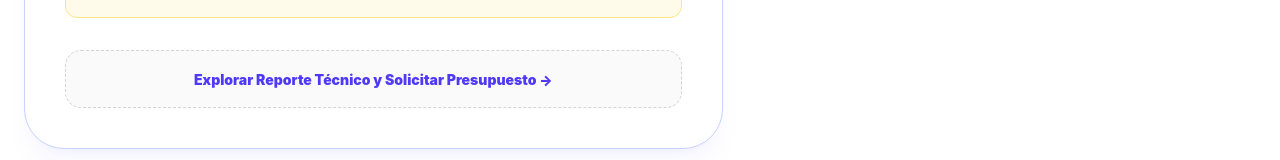
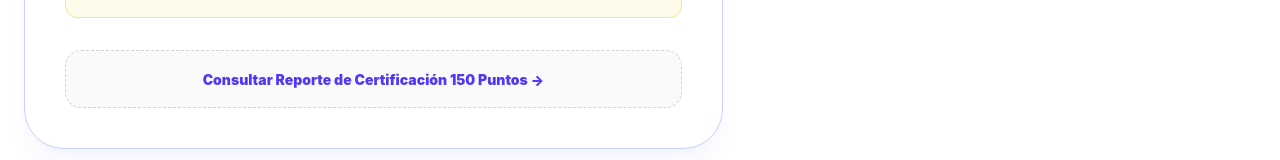
Before and after one commit to andrelomed-ops/Clinkar, a Next.js app: page /buy/hatch-4 in a window 1280 px wide. Shown: the part 1934-2094 px from the top of the page. Built offline with nearby package versions, Linux system fonts and the light colour scheme; no server answers; the database is empty.

Commit message:
fix: force redirection with window.location and resolve 404 dead links

```diff
--- a/src/app/buy/[id]/page.tsx
+++ b/src/app/buy/[id]/page.tsx
@@ -326,10 +326,10 @@ export default function CarDetailPage({ params }: { params: Promise<{ id: string
                                             </div>
                                             <div className="mt-8 p-4 bg-zinc-50 dark:bg-zinc-800/50 rounded-2xl border border-dashed border-zinc-300 dark:border-zinc-700 text-center">
                                                 <Link
-                                                    href={`/dashboard/repair-request?carId=${car.id}`}
+                                                    href={`/buy/${car.id}#checklist`}
                                                     className="inline-flex items-center gap-2 text-indigo-600 dark:text-indigo-400 font-black text-sm hover:underline"
                                                 >
-                                                    Explorar Reporte Técnico y Solicitar Presupuesto →
+                                                    Consultar Reporte de Certificación 150 Puntos →
                                                 </Link>
                                             </div>
                                         </div>
--- a/src/components/checkout/CheckoutAction.tsx
+++ b/src/components/checkout/CheckoutAction.tsx
@@ -36,7 +36,8 @@ export function CheckoutAction({ carId, carPrice, carLocation }: { carId: string
 
             if (result.success && result.transactionId) {
                 toast.success("¡Auto Bloqueado Exitosamente!");
-                router.push(`/dashboard/handover/${result.transactionId}`);
+                toast.info("Redirigiendo a tu Bóveda Digital...");
+                window.location.href = `/dashboard/handover/${result.transactionId}`;
             } else {
                 toast.error(result.error || "Error al procesar el bloqueo");
                 setLoading(false);
```
